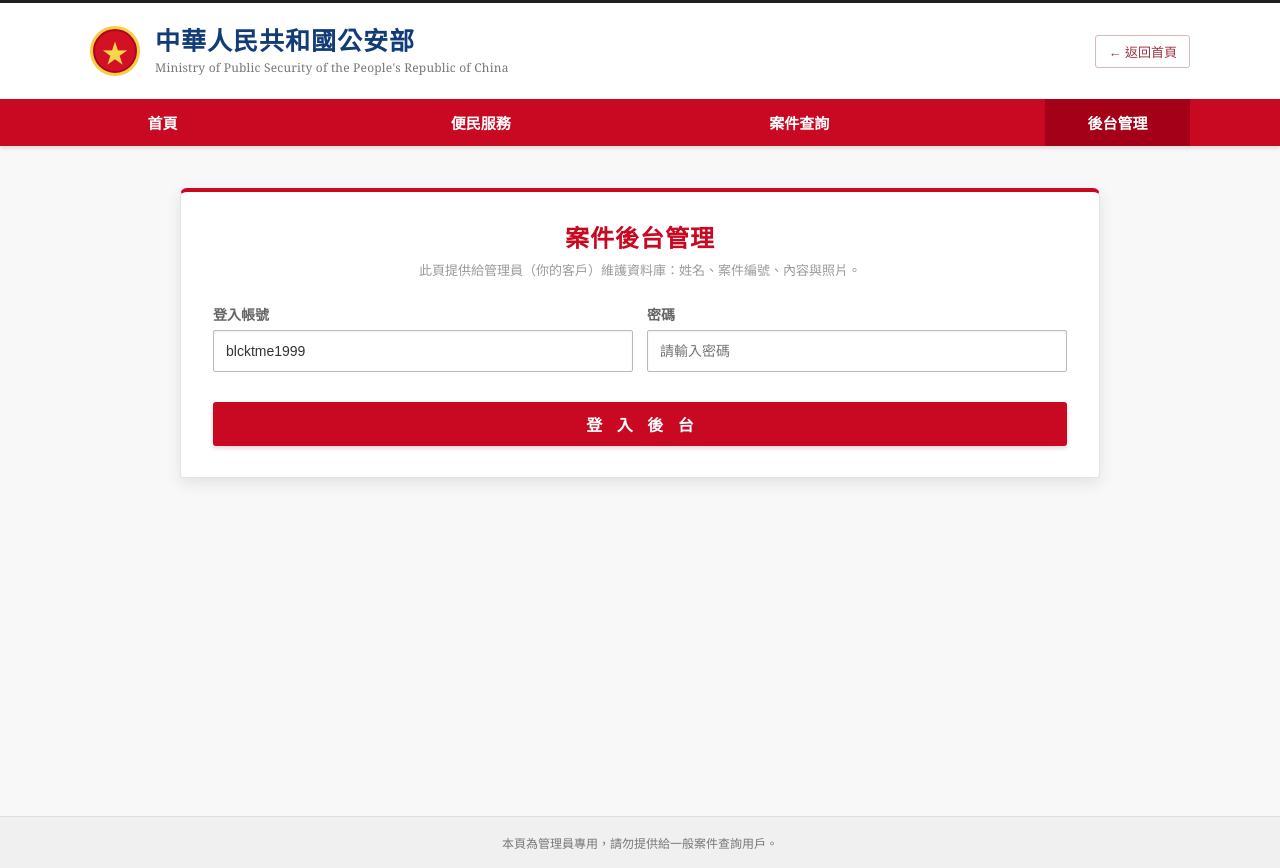
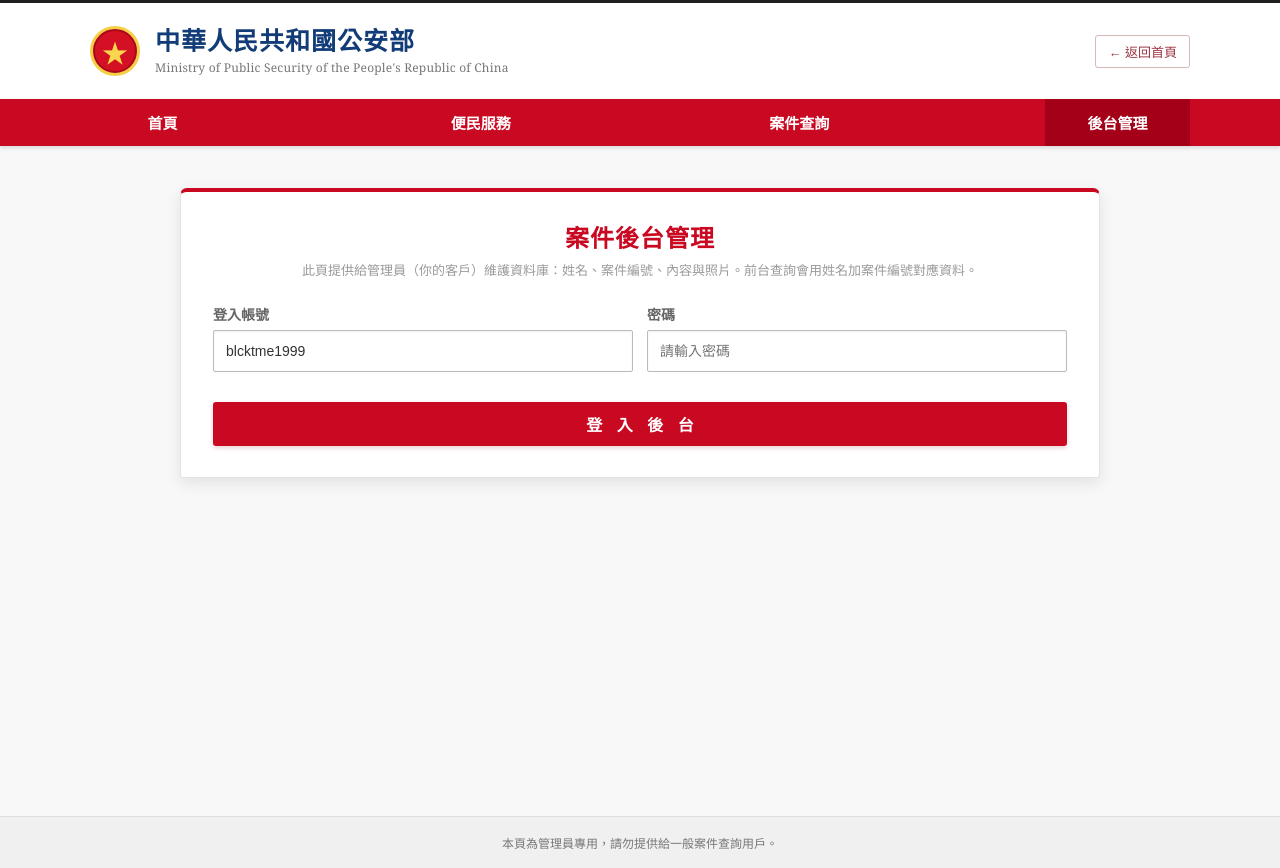
Before and after one commit to blcktme1999-tech/nn, a website: page case-admin.html in a window 1280 px wide. Drawn offline with Linux system fonts and the light colour scheme; no server answers.

Commit message:
Update case-admin.html

```diff
--- a/case-admin.html
+++ b/case-admin.html
@@ -82,7 +82,7 @@
   <main>
     <section class="panel">
       <h1>案件後台管理</h1>
-      <p class="intro">此頁提供給管理員（你的客戶）維護資料庫：姓名、案件編號、內容與照片。</p>
+      <p class="intro">此頁提供給管理員（你的客戶）維護資料庫：姓名、案件編號、內容與照片。前台查詢會用姓名加案件編號對應資料。</p>
 
       <form id="loginForm">
         <div class="login-grid">
```
